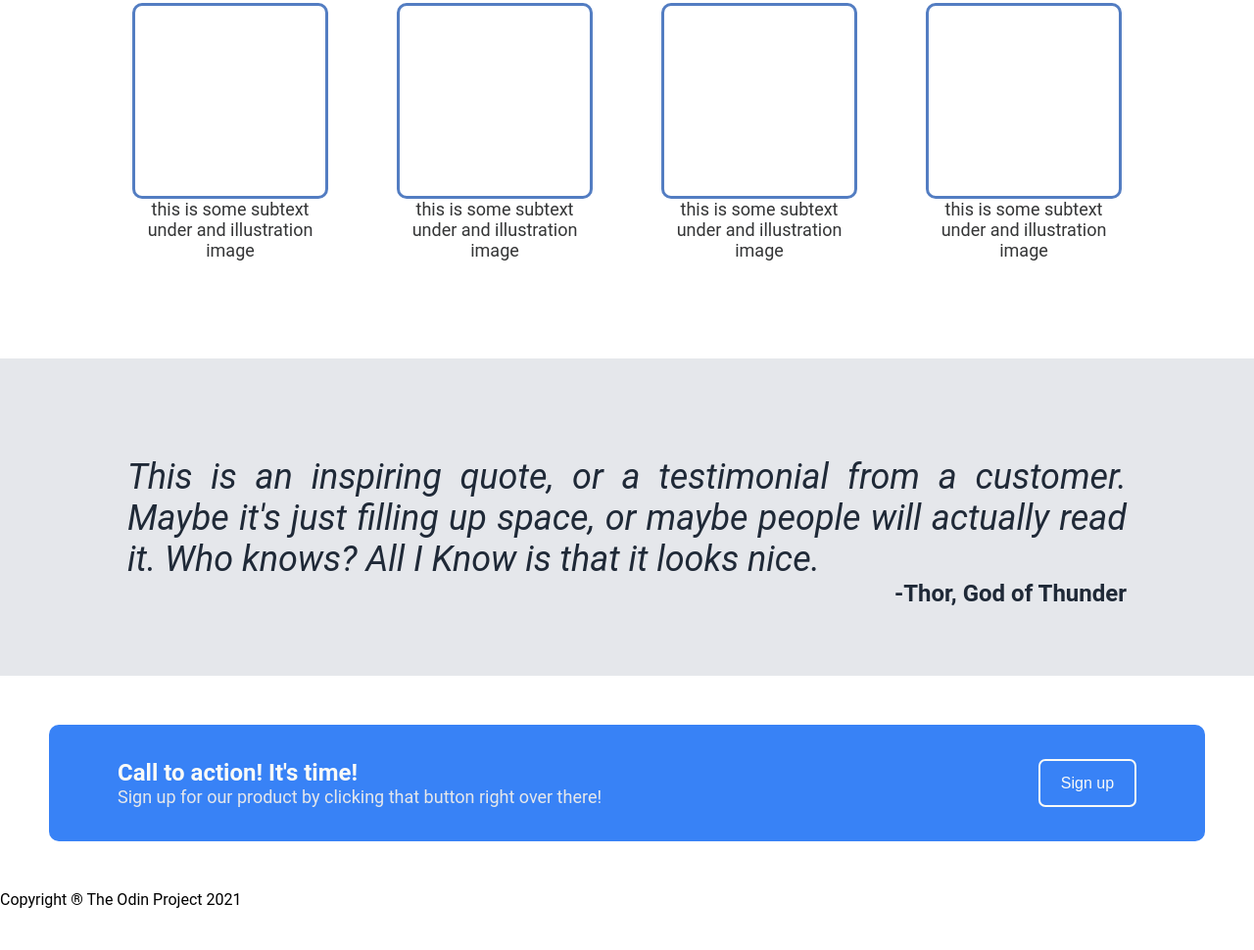
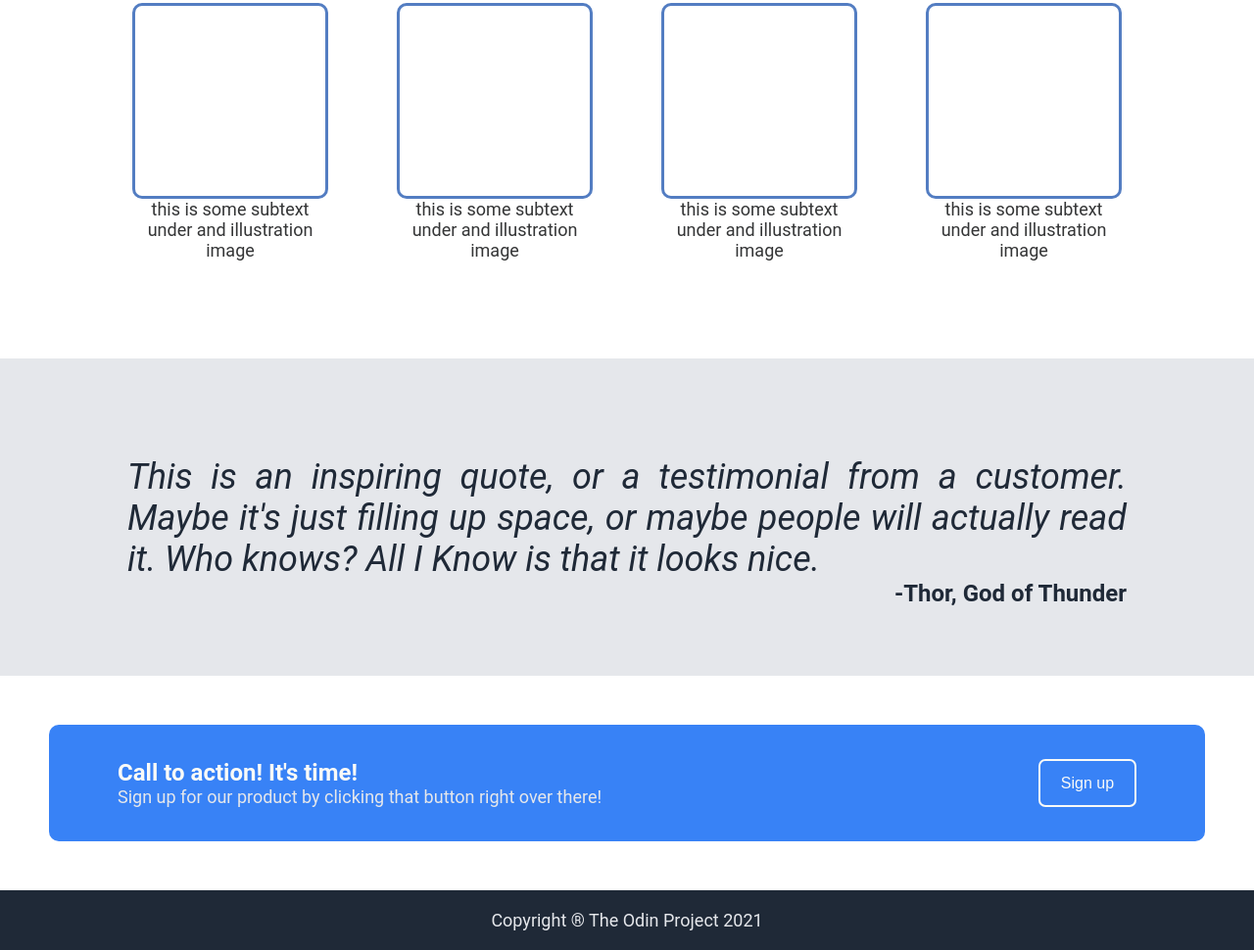
Before and after one commit to ingGGRM/odin-landing-page, a plain HTML site: page index.html in a window 1280 px wide. Shown: the part 627-1597 px from the top of the page at 98% size. Before the commit the page ends 1555 px from the top, so only its background shows below. Drawn offline with Linux system fonts and the light colour scheme.

Commit message:
Main structure and style css for the footer

```diff
--- a/style.css
+++ b/style.css
@@ -21,7 +21,6 @@ body {
 /* HEADER */
 
 .header {
-    width: 100%;
     display: flex;
     padding: 20px 100px 20px 100px;
     color: #f9faf8;
@@ -189,3 +188,16 @@ a {
     margin-left: auto;
     width: 100px;
 }
+
+/* FOOTER */
+
+.footer {
+    background-color: #1f2937;
+    color: #e5e7eb;
+    font-size: 18px;
+
+    display: flex;
+    padding: 20px 100px 20px 100px;
+    align-items: center;
+    justify-content: center;
+}
```
